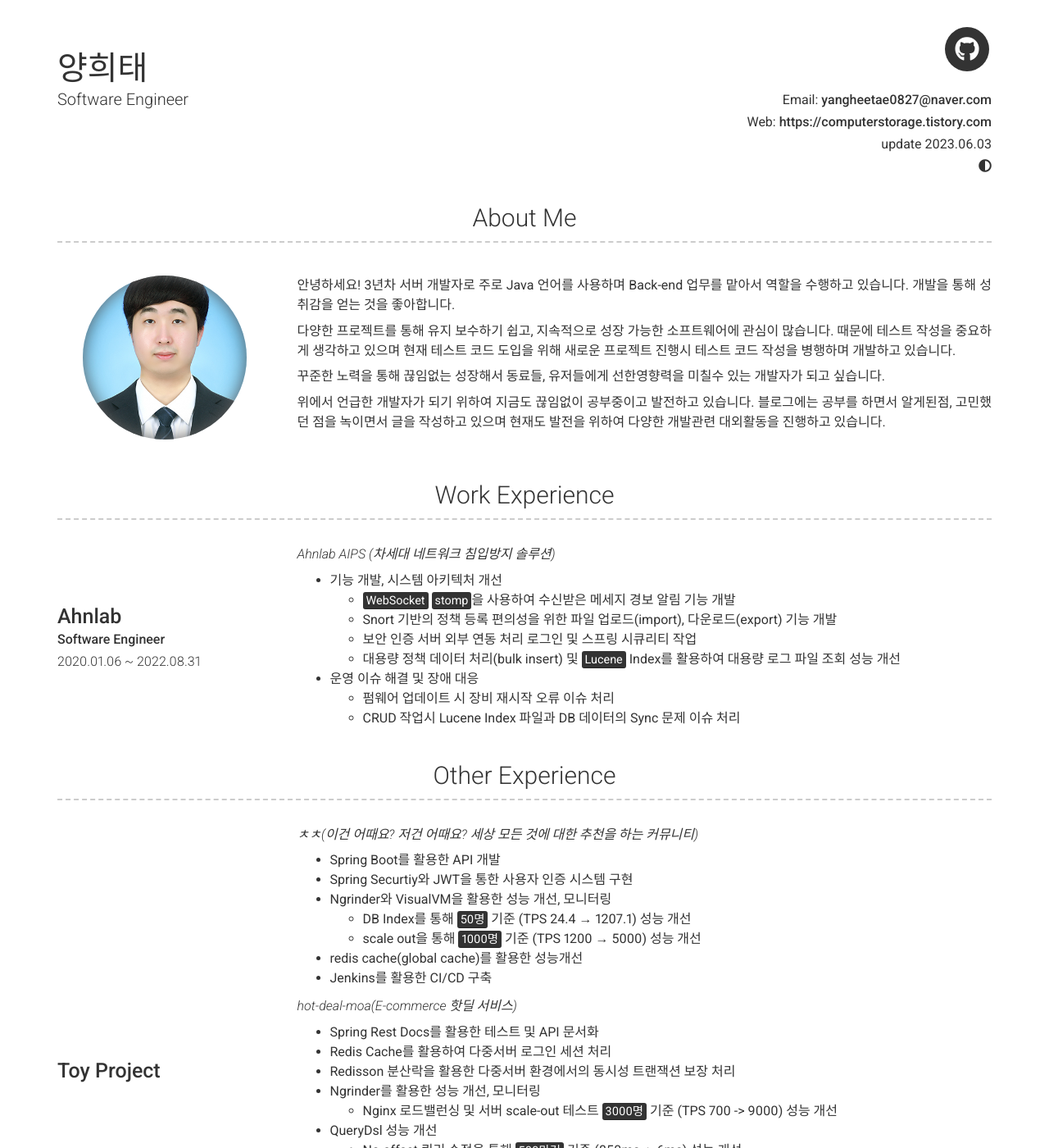
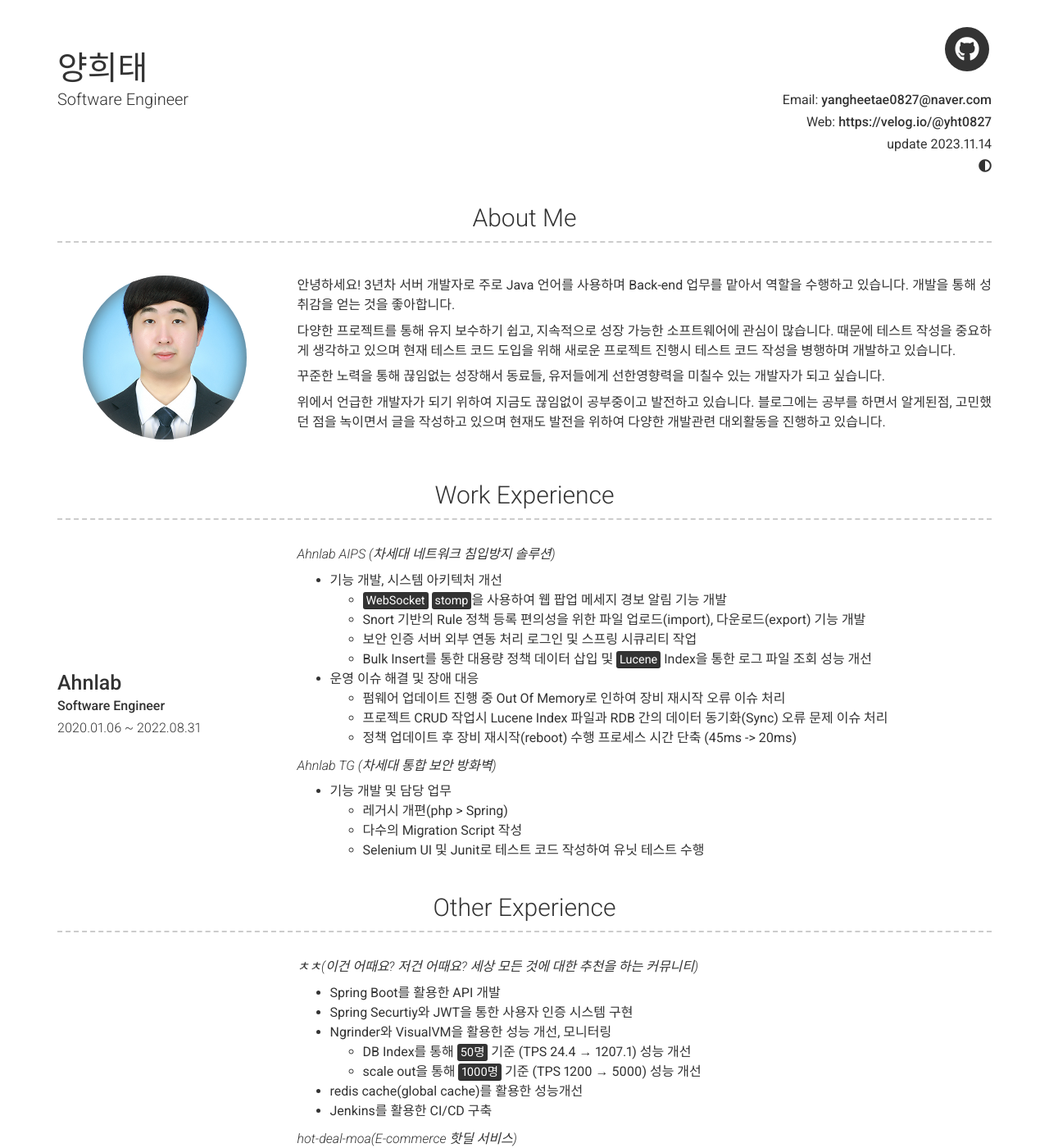
Before and after one commit to yht0827/resume, a Jekyll site: the page built from index.md, in a window 1280 px wide and 1400 px high. Shown: the whole window at 82% size. Built offline with Jekyll 4.4.1, drawn with Linux system fonts in a browser that asks for light colours; nearby versions of some CDN libraries.

Commit message:
-- 이력서 추가작업

```diff
--- a/_config.yml
+++ b/_config.yml
@@ -4,14 +4,14 @@ repository: yht0827/resume-theme
 
 # Content configuration version
 version: 2
-update_date: 2023.06.03
+update_date: 2023.11.14
 
 # Personal info
 name: 양희태
 title: Software Engineer
 email: yangheetae0827@naver.com
 # email_title: Email (Email title override)
-website: https://computerstorage.tistory.com
+website: https://velog.io/@yht0827
 # website_title: Web (Website title override)
 
 # Dark Mode (true/false/never)
@@ -53,14 +53,20 @@ content:
         description: | # this will include new lines to allow paragraphs
           **<a href="https://www.ahnlab.com/kr/site/product/productView.do?prodSeq=131" target="_blank" style="color: inherit;font-style: italic;font-weight: 300;">Ahnlab AIPS (차세대 네트워크 침입방지 솔루션)</a>**
           - 기능 개발, 시스템 아키텍처 개선
-            - <mark>WebSocket</mark> <mark>stomp</mark>을 사용하여 수신받은 메세지 경보 알림 기능 개발
-            - Snort 기반의 정책 등록 편의성을 위한 파일 업로드(import), 다운로드(export) 기능 개발
+            - <mark>WebSocket</mark> <mark>stomp</mark>을 사용하여 웹 팝업 메세지 경보 알림 기능 개발
+            - Snort 기반의 Rule 정책 등록 편의성을 위한 파일 업로드(import), 다운로드(export) 기능 개발
             - 보안 인증 서버 외부 연동 처리 로그인 및 스프링 시큐리티 작업
-            - 대용량 정책 데이터 처리(bulk insert) 및 <mark>Lucene</mark> Index를 활용하여 대용량 로그 파일 조회 성능 개선
+            - Bulk Insert를 통한 대용량 정책 데이터 삽입 및 <mark>Lucene</mark> Index을 통한 로그 파일 조회 성능 개선
           - 운영 이슈 해결 및 장애 대응
-            - 펌웨어 업데이트 시 장비 재시작 오류 이슈 처리
-            - CRUD 작업시 Lucene Index 파일과 DB 데이터의 Sync 문제 이슈 처리
+            - 펌웨어 업데이트 진행 중 Out Of Memory로 인하여 장비 재시작 오류 이슈 처리
+            - 프로젝트 CRUD 작업시 Lucene Index 파일과 RDB 간의 데이터 동기화(Sync) 오류 문제 이슈 처리
+            - 정책 업데이트 후 장비 재시작(reboot) 수행 프로세스 시간 단축 (45ms -> 20ms)
 
+          **<a href="https://www.ahnlab.com/kr/site/product/productView.do?prodSeq=10" target="_blank" style="color: inherit;font-style: italic;font-weight: 300;">Ahnlab TG (차세대 통합 보안 방화벽)</a>**
+          - 기능 개발 및 담당 업무
+            -  레거시 개편(php > Spring)
+            -  다수의 Migration Script 작성
+            -  Selenium UI 및 Junit로 테스트 코드 작성하여 유닛 테스트 수행
   - title: Other Experience
     layout: list
     content:
```
